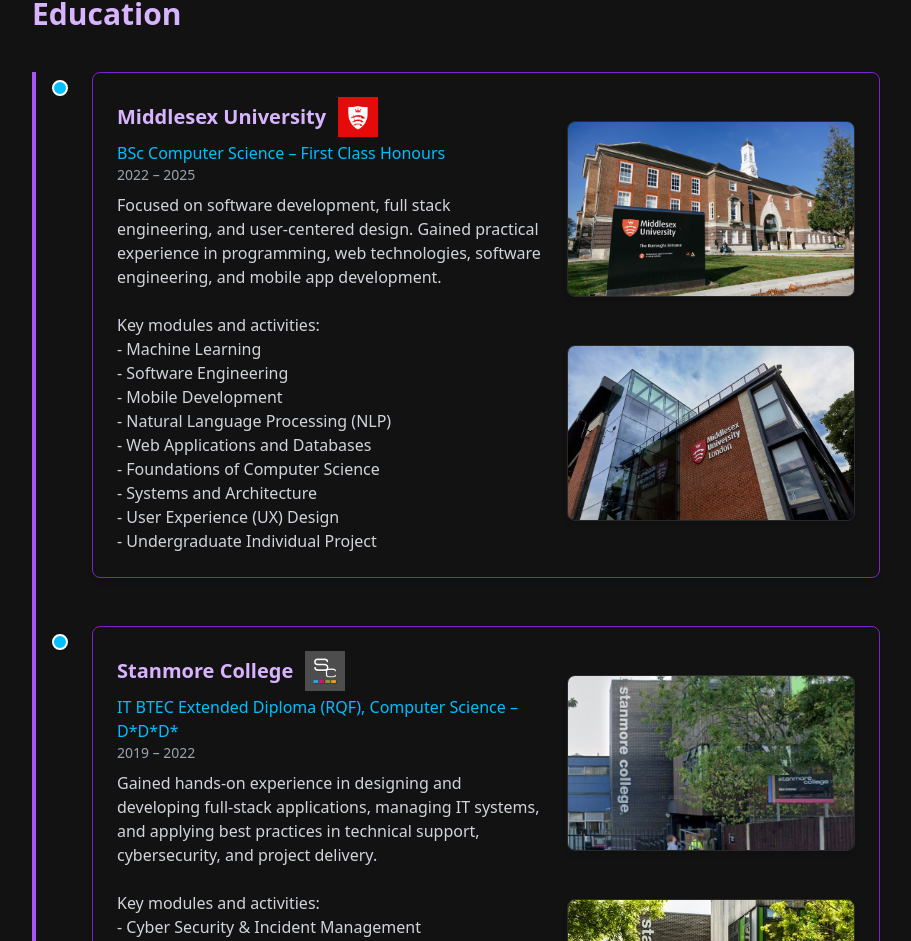
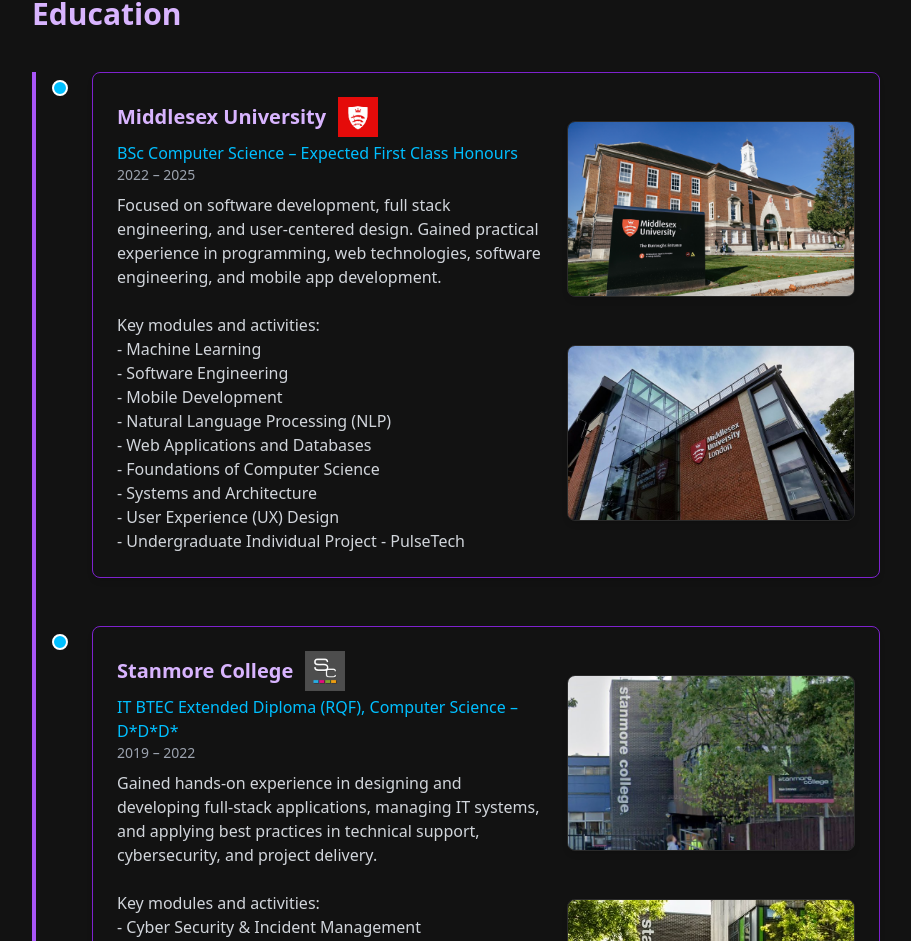
Before and after one commit to FabianC1/PortfolioWebsite, a React (Vite) app: page / in a window 1280 px wide. Shown: the part 1792-2733 px from the top of the page, without its empty margins (184-1095 px from the left). Built offline with nearby package versions, Linux system fonts and the light colour scheme.

Commit message:
Updated degree details for Middlesex University and added project name to education timeline

```diff
--- a/src/App.tsx
+++ b/src/App.tsx
@@ -169,7 +169,7 @@
     institution: "Middlesex University",
     logo: "/mdx.png",
     images: ["/mdx-building.jpg", "/mdx-building-2.jpg"],
-    degree: "BSc Computer Science – First Class Honours",
+    degree: "BSc Computer Science – Expected First Class Honours",
     duration: "2022 – 2025",
     details:
       "Focused on software development, full stack engineering, and user-centered design. Gained practical experience in programming, web technologies, software engineering, and mobile app development.\n\n" +
@@ -182,7 +182,7 @@
       "- Foundations of Computer Science\n" +
       "- Systems and Architecture\n" +
       "- User Experience (UX) Design\n" +
-      "- Undergraduate Individual Project"
+      "- Undergraduate Individual Project - PulseTech"
   },
   {
     institution: "Stanmore College",
```
